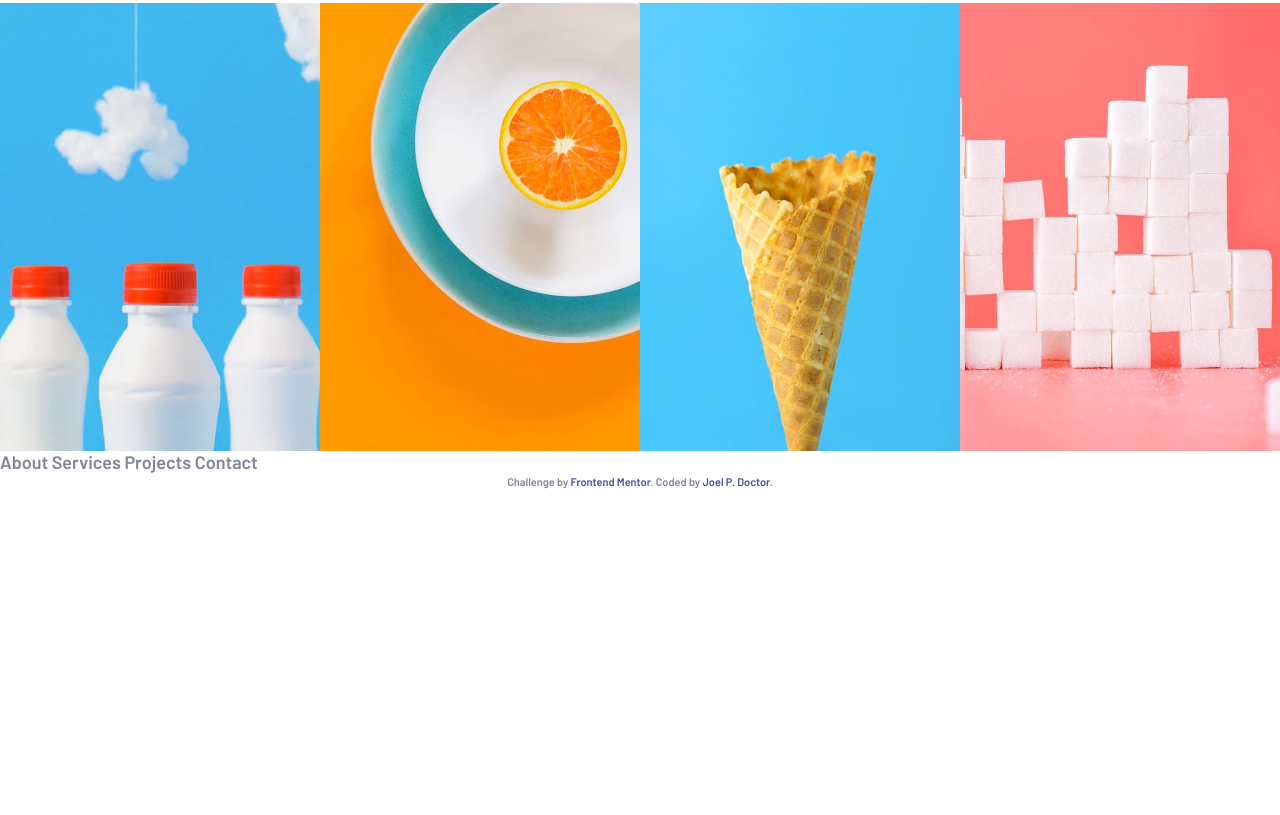
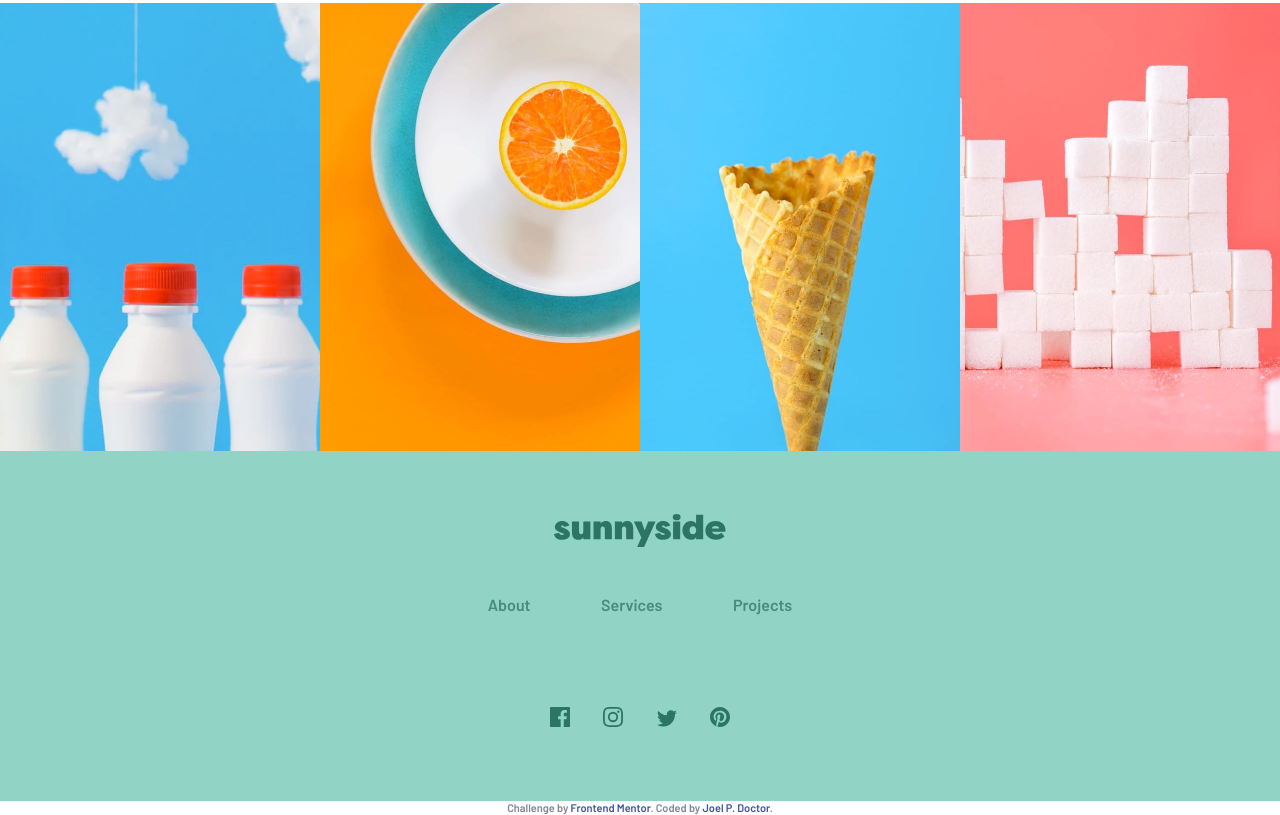
Before and after one commit to kingwell47/sunnyside, a website: page index.html in a window 1280 px wide. Shown: the part 3201-4016 px from the top of the page. Before the commit the page ends 3690 px from the top, so only its background shows below. Drawn offline with Linux system fonts and the light colour scheme.

Commit message:
completed!

```diff
--- a/app/scss/_features.scss
+++ b/app/scss/_features.scss
@@ -1,5 +1,7 @@
 @use "variables" as var;
 @use "mixins" as mix;
+
+//https://generatepress.com/forums/topic/link-underline-and-color-change/
 
 .features {
     flex-wrap: wrap;
--- /dev/null
+++ b/app/scss/_footer.scss
@@ -0,0 +1,59 @@
+@use "variables" as var;
+@use "mixins" as mix;
+
+.footer {
+    background-color: var.$footerBackgroundCyan;
+    height: 21.875rem;
+    padding-top: 3.9375rem;
+    text-align: center;
+
+    &__logo {
+        img {
+            width: 10.75rem;
+            height: auto;
+        }
+
+        margin-bottom: 2.625rem;
+    }
+
+    &__links {
+        display: flex;
+        justify-content: space-around;
+        max-width: 23.4375rem;
+        margin-left: auto;
+        margin-right: auto;
+        margin-bottom: 5.6875rem;
+
+        a {
+            color: var.$darkModerateCyan;
+            font-size: 1rem;
+            transition: color 250ms ease-in-out;
+
+            &:hover {
+                color: var.$white;
+            }
+        }
+    }
+
+    &__socials {
+        max-width: 23.4375rem;
+        margin: 0 auto;
+
+        a {
+            padding: 0.9375rem;
+        }
+        .icon {
+            path {
+                transition: all 250ms ease-in-out;
+            }
+            &:hover {
+                path {
+                    fill: var.$white;
+                }
+            }
+        }
+
+
+
+    }
+}
--- a/app/scss/_variables.scss
+++ b/app/scss/_variables.scss
@@ -4,7 +4,10 @@ $yellow: hsl(51, 100%, 49%);
 $darkDesaturatedCyan: hsl(167, 40%, 24%);
 $darkBlue: hsl(198, 62%, 26%);
 $darkModerateCyan: hsl(168, 34%, 41%);
+
+//These 2 colors are not in style guide
 $lightBlueButtonHover: hsl(200, 100%, 72%);
+$footerBackgroundCyan: hsl(167, 44%, 70%);
 
 $veryDarkDesaturatedBlue: hsl(212, 27%, 19%);
 $veryDarkGrayishBlue: hsl(213, 9%, 39%);
--- a/app/scss/style.scss
+++ b/app/scss/style.scss
@@ -5,3 +5,4 @@
 @forward "features";
 @forward "testimonials";
 @forward "gallery";
+@forward "footer";
--- a/index.html
+++ b/index.html
@@ -9,7 +9,7 @@
   <link rel="preconnect" href="https://fonts.gstatic.com" crossorigin>
   <link href="https://fonts.googleapis.com/css2?family=Barlow:wght@600&family=Fraunces:wght@700;900&display=swap" rel="stylesheet">
   <link rel="stylesheet" href="/dist/style.css">
-
+  <link rel="shortcut icon" href="/images/favicon-32x32.png" type="image/x-icon">
   <title>Frontend Mentor | Sunnyside agency landing page</title>
 
 
@@ -215,25 +215,40 @@
     <div class="gallery__image gallery__image--cubes"></div>
   </section>
 
-  <footer class="footer">
+  <footer class="footer limit-width">
     <div class="footer__logo">
-
+      <img src="/images/logo-footer.svg" alt="Sunnyside Logo">
     </div>
 
     <div class="footer__links">
-
+      <a href="#">About</a>
+      <a href="#">Services</a>
+      <a href="#">Projects</a>
     </div>
 
     <div class="footer__socials">
+      <a href="#">
+        <svg class="icon" width="20" height="20" xmlns="http://www.w3.org/2000/svg"><path d="M18.896 0H1.104C.494 0 0 .494 0 1.104v17.793C0 19.506.494 20 1.104 20h9.58v-7.745H8.076V9.237h2.606V7.01c0-2.583 1.578-3.99 3.883-3.99 1.104 0 2.052.082 2.329.119v2.7h-1.598c-1.254 0-1.496.597-1.496 1.47v1.928h2.989l-.39 3.018h-2.6V20h5.098c.608 0 1.102-.494 1.102-1.104V1.104C20 .494 19.506 0 18.896 0z" fill="#2C7566" fill-rule="nonzero"/></svg>
 
+      </a>
+      <a href="#">
+        <svg class="icon" width="20" height="20" xmlns="http://www.w3.org/2000/svg"><path d="M10 1.802c2.67 0 2.987.01 4.042.059 2.71.123 3.975 1.409 4.099 4.099.048 1.054.057 1.37.057 4.04 0 2.672-.01 2.988-.057 4.042-.124 2.687-1.387 3.975-4.1 4.099-1.054.048-1.37.058-4.041.058-2.67 0-2.987-.01-4.04-.058-2.718-.124-3.977-1.416-4.1-4.1-.048-1.054-.058-1.37-.058-4.041 0-2.67.01-2.986.058-4.04.124-2.69 1.387-3.977 4.1-4.1 1.054-.048 1.37-.058 4.04-.058zM10 0C7.284 0 6.944.012 5.877.06 2.246.227.227 2.242.061 5.877.01 6.944 0 7.284 0 10s.012 3.057.06 4.123c.167 3.632 2.182 5.65 5.817 5.817 1.067.048 1.407.06 4.123.06s3.057-.012 4.123-.06c3.629-.167 5.652-2.182 5.816-5.817.05-1.066.061-1.407.061-4.123s-.012-3.056-.06-4.122C19.777 2.249 17.76.228 14.124.06 13.057.01 12.716 0 10 0zm0 4.865a5.135 5.135 0 100 10.27 5.135 5.135 0 000-10.27zm0 8.468a3.333 3.333 0 110-6.666 3.333 3.333 0 010 6.666zm5.338-9.87a1.2 1.2 0 100 2.4 1.2 1.2 0 000-2.4z" fill="#2C7566" fill-rule="nonzero"/></svg>
+
+      </a>
+      <a href="#">
+        <svg class="icon" width="20" height="17" xmlns="http://www.w3.org/2000/svg"><path d="M20 2.172a8.192 8.192 0 01-2.357.646 4.11 4.11 0 001.805-2.27 8.22 8.22 0 01-2.606.996A4.096 4.096 0 0013.847.248c-2.65 0-4.596 2.472-3.998 5.037A11.648 11.648 0 011.392 1a4.109 4.109 0 001.27 5.478 4.086 4.086 0 01-1.858-.513c-.045 1.9 1.318 3.679 3.291 4.075a4.113 4.113 0 01-1.853.07 4.106 4.106 0 003.833 2.849A8.25 8.25 0 010 14.658a11.616 11.616 0 006.29 1.843c7.618 0 11.923-6.434 11.663-12.205A8.354 8.354 0 0020 2.172z" fill="#2C7566" fill-rule="nonzero"/></svg>
+
+      </a>
+      <a href="#">
+        <svg class="icon" width="20" height="20" xmlns="http://www.w3.org/2000/svg"><path d="M10 0C4.477 0 0 4.477 0 10c0 4.237 2.636 7.855 6.356 9.312-.088-.791-.167-2.005.035-2.868.181-.78 1.172-4.97 1.172-4.97s-.299-.6-.299-1.486c0-1.39.806-2.428 1.81-2.428.852 0 1.264.64 1.264 1.408 0 .858-.546 2.14-.828 3.33-.236.995.5 1.807 1.48 1.807 1.778 0 3.144-1.874 3.144-4.58 0-2.393-1.72-4.068-4.176-4.068-2.845 0-4.516 2.135-4.516 4.34 0 .859.331 1.781.745 2.281a.3.3 0 01.069.288l-.278 1.133c-.044.183-.145.223-.335.134-1.249-.581-2.03-2.407-2.03-3.874 0-3.154 2.292-6.052 6.608-6.052 3.469 0 6.165 2.473 6.165 5.776 0 3.447-2.173 6.22-5.19 6.22-1.013 0-1.965-.525-2.291-1.148l-.623 2.378c-.226.869-.835 1.958-1.244 2.621.937.29 1.931.446 2.962.446 5.523 0 10-4.477 10-10S15.523 0 10 0z" fill="#2C7566" fill-rule="nonzero"/></svg>
+
+      </a>
     </div>
 
   </footer>
 
-  About
-  Services
-  Projects
-  Contact
+
+
 
   <div class="attribution">
     Challenge by <a href="https://www.frontendmentor.io?ref=challenge" target="_blank">Frontend Mentor</a>.
```
Also changed, not shown: package.json (+2 -8 lines), dist/style.css, images/logo-footer.svg (added), 2 other files.
